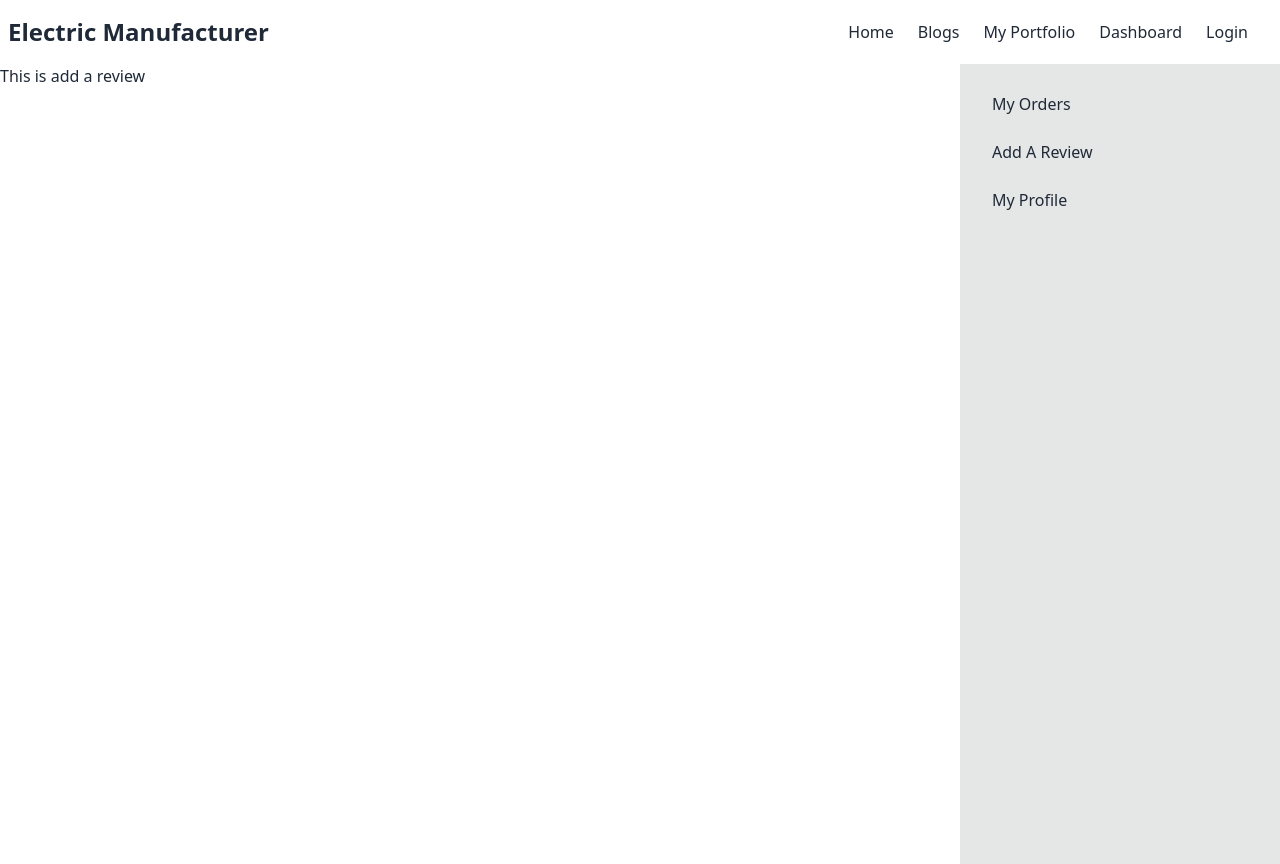
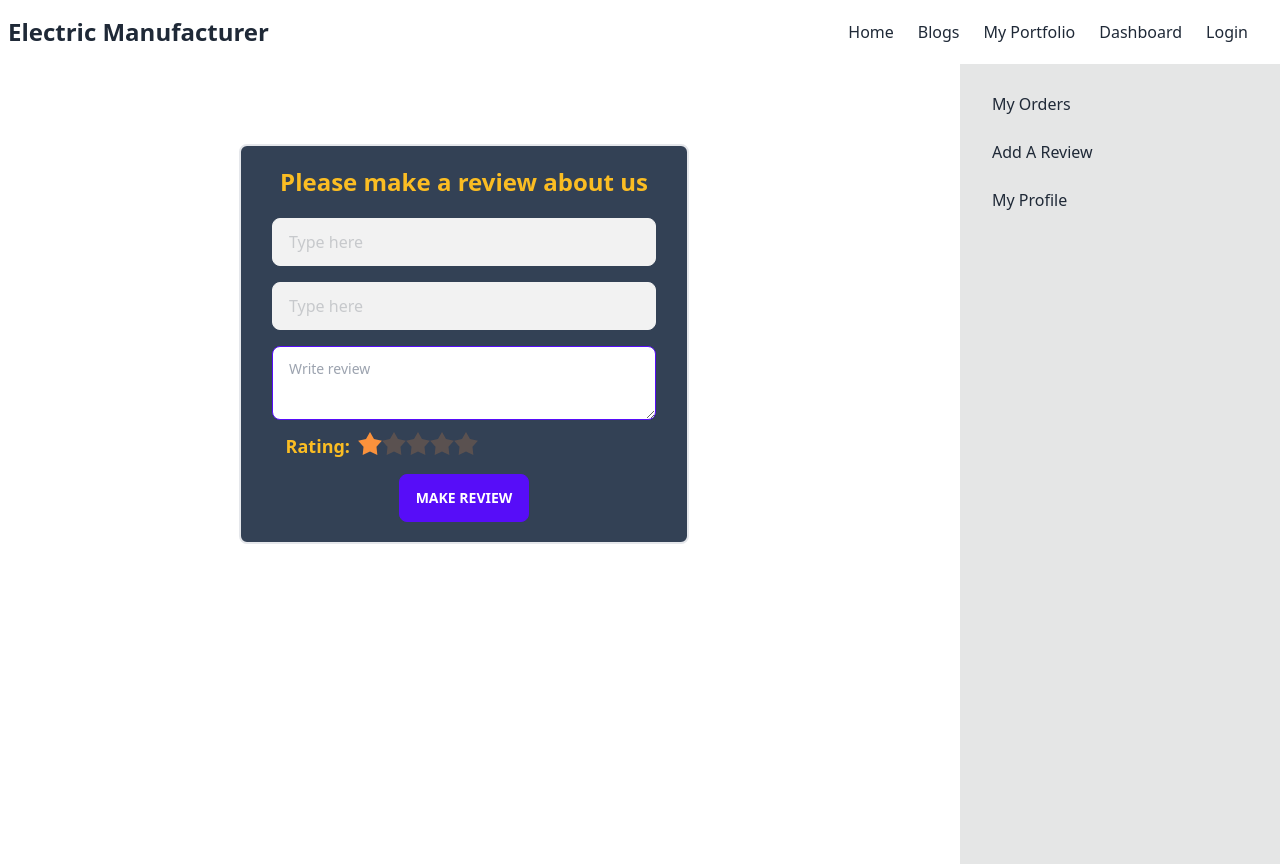
Before and after one commit to MIRJAKARIYA/Electric-builders-app, a React (Create React App) app: page /dashboard/addareview in a window 1280 px wide. Built offline with nearby package versions, Linux system fonts and the light colour scheme; no server answers; the HTML template or start-up script is replaced by a standard one.

Commit message:
reviews added

```diff
--- a/src/Pages/DashBoard/AddReview.js
+++ b/src/Pages/DashBoard/AddReview.js
@@ -1,11 +1,126 @@
-import React from 'react';
+import React, { useState } from "react";
+import { useAuthState } from "react-firebase-hooks/auth";
+import { useForm } from "react-hook-form";
+import { toast } from "react-toastify";
+import auth from "../../firebase.init";
 
 const AddReview = () => {
-    return (
-        <div>
-            <h1>This is add a review</h1>
+  const [user] = useAuthState(auth);
+  console.log(user)
+  const [rating, setRating] = useState(1);
+
+  const { register, handleSubmit,reset } = useForm();
+
+  const onSubmit = (data) => {
+    const time = new Date().toLocaleTimeString();
+    const date = new Date().toLocaleDateString();
+    const reviewData = {
+      userName: user.displayName,
+      userEmail: user.email,
+      review: data.review,
+      reviewDate: date,
+      reviewTime: time,
+      rating: rating,
+      photo:user.photoURL
+    }
+    fetch('http://localhost:5000/review',{
+      method:'POST',
+      headers:{
+        'content-type':'application/json',
+      },
+      body:JSON.stringify(reviewData)
+    })
+    .then(res=>res.json())
+    .then(data=> {
+      if(data.acknowledged){
+        toast.success('Review added successfully 🙂')
+      }
+    })
+    reset()
+  };
+
+  const handleChecked = (value) => {
+    setRating(value);
+  };
+
+  return (
+    <div className="max-w-[1200px] mr-auto lg:mr-10 ml-auto w-[95%] px-5 mt-20">
+      <div className="border-2 max-w-[450px] mx-auto relative py-5 rounded-lg bg-slate-700">
+        <h1 className="text-center text-2xl font-semibold text-warning">
+          Please make a review about us
+        </h1>
+        <div className="text-center mt-5">
+          <form onSubmit={handleSubmit(onSubmit)}>
+            <div>
+              <input
+                type="text"
+                placeholder="Type here"
+                className="input input-bordered input-primary w-full max-w-sm"
+                value={user?.displayName || ""}
+                disabled
+              />
+            </div>
+            <div className="mt-4">
+              <input
+                type="text"
+                placeholder="Type here"
+                className="input input-bordered input-primary w-full max-w-sm"
+                value={user?.email || ""}
+                disabled
+              />
+            </div>
+            <div className="mt-4">
+              <textarea
+                className="textarea textarea-primary w-full max-w-sm"
+                placeholder="Write review"
+                {...register("review")}
+                required
+              ></textarea>
+            </div>
+            <button className="btn btn-primary mt-12">Make Review</button>
+          </form>
+          <div className="absolute top-[72%] left-[10%] flex items-center">
+            <p className="text-lg text-warning font-semibold ">Rating:</p>
+            <div className="ml-2">
+              <div className="rating">
+                <input
+                  type="radio"
+                  name="rating-2"
+                  className="mask mask-star-2 bg-orange-400"
+                  onClick={() => handleChecked(1)}
+                  defaultChecked
+                />
+                <input
+                  type="radio"
+                  name="rating-2"
+                  className="mask mask-star-2 bg-orange-400"
+                  onClick={() => handleChecked(2)}
+                />
+                <input
+                  type="radio"
+                  name="rating-2"
+                  className="mask mask-star-2 bg-orange-400"
+                  onClick={() => handleChecked(3)}
+                />
+                <input
+                  type="radio"
+                  name="rating-2"
+                  className="mask mask-star-2 bg-orange-400"
+                  onClick={() => handleChecked(4)}
+                />
+                <input
+                  type="radio"
+                  name="rating-2"
+                  className="mask mask-star-2 bg-orange-400"
+                  onClick={() => handleChecked(5)}
+                />
+              </div>
+            </div>
+          </div>
         </div>
-    );
+      </div>
+    </div>
+  );
 };
 
 export default AddReview;
--- a/src/Pages/DashBoard/DashBoard.js
+++ b/src/Pages/DashBoard/DashBoard.js
@@ -11,7 +11,6 @@ const DashBoard = () => {
           className="drawer-toggle"
         />
         <div className="drawer-content">
-          {/* Page content here  */}
           <Outlet></Outlet>
         </div>
         <div className="drawer-side">
@@ -20,7 +19,6 @@ const DashBoard = () => {
             className="drawer-overlay"
           ></label>
           <ul className="menu p-4 overflow-y-auto w-80 bg-base-300 text-base-content">
-            {/* Sidebar content here  */}
             <li>
               <Link to="/dashboard">My Orders</Link>
             </li>
--- a/src/Pages/DashBoard/SingleOrder.js
+++ b/src/Pages/DashBoard/SingleOrder.js
@@ -11,7 +11,7 @@ const SingleOrder = ({ order, setModalData }) => {
         <img src={img} className="w-full h-full rounded-xl" alt="" />
       </div>
       <div className="p-4">
-        <h2 className="text-2xl text-pink-400">
+        <h2 className="text-2xl text-pink-500 font-semibold">
           {product}
           <div className="badge badge-warning ml-3">{status}</div>
         </h2>
--- a/src/Pages/Home/Home.js
+++ b/src/Pages/Home/Home.js
@@ -3,6 +3,7 @@ import Footer from '../Shared/Footer';
 import AskUs from './AskUs';
 import Banner from './Banner';
 import BusinessSummary from './BusinessSummary';
+import Reviews from './Reviews';
 import Tools from './Tools';
 import WhyChooseUs from './WhyChooseUs';
 
@@ -13,7 +14,9 @@ const Home = () => {
             <Tools></Tools>
             <BusinessSummary></BusinessSummary>
             <WhyChooseUs></WhyChooseUs>
+            <Reviews></Reviews>
             <AskUs></AskUs>
+
             <Footer></Footer>
         </div>
     );
--- /dev/null
+++ b/src/Pages/Home/Reviews.js
@@ -0,0 +1,19 @@
+import React from 'react';
+import { useQuery } from 'react-query';
+import SingleReview from './SingleReview';
+
+const Reviews = () => {
+    const {data: reviews} = useQuery("reviews", () =>fetch("http://localhost:5000/review").then((res) => res.json()));
+    return (
+        <>
+        <h1 className='text-center mt-10 mb-5 text-2xl text-red-700 font-semibold'>Reviews</h1>
+            <div className='grid gap-5 p-1 sm:grid-cols-2 md:grid-cols-3 max-w-[1200px] mx-auto w-[95%]'>
+            {
+                reviews?.map(review => <SingleReview rev={review}></SingleReview>)
+            }
+        </div>
+        </>
+    );
+};
+
+export default Reviews;
--- /dev/null
+++ b/src/Pages/Home/SingleReview.js
@@ -0,0 +1,42 @@
+import React from "react";
+import defaultImg from '../../images/user_default/userDefault.png';
+
+const SingleReview = ({rev}) => {
+    const {photo, rating, review, reviewDate, reviewTime, userName} = rev;
+    let userRating = '';
+    for(let i = 0 ; i< rating;i++){
+        userRating = userRating + '⭐';
+    }
+  return (
+    <div className="p- bg-slate-600 text-white rounded-xl">
+
+      <div className="flex justify-between p-4">
+        <div className="flex items-center">
+          <div class="avatar">
+            <div class="w-12 rounded-full ring ring-secondary ring-offset-base-100 ring-offset-2">
+              <img src={photo?photo:defaultImg} alt="" />
+            </div>
+          </div>
+          <div className="ml-3">
+            <p className="">{userName}</p>
+            <p className="text-xs">{reviewTime}</p>
+          </div>
+          <div></div>
+        </div>
+        <div>
+            <p className="text-xs mt-2">{reviewDate}</p>
+        </div>
+      </div>
+
+
+      <div className="pl-4 pr-3 pb-4 text-sm">
+          <p>
+                {review}
+          </p>
+          <p className="mt-1"><span className="text- font-semibold">Rating:</span> <span className="text-xs">{userRating}</span></p>
+      </div>
+    </div>
+  );
+};
+
+export default SingleReview;
```
Also changed, not shown: src/images/user_default/userDefault.png (added).
